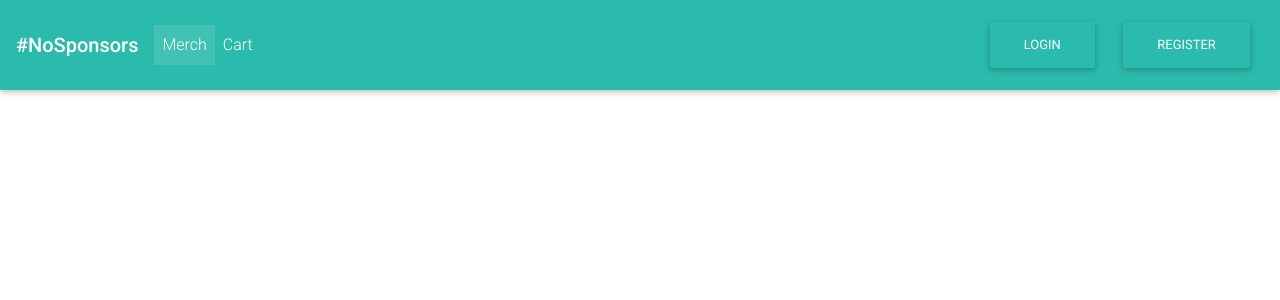
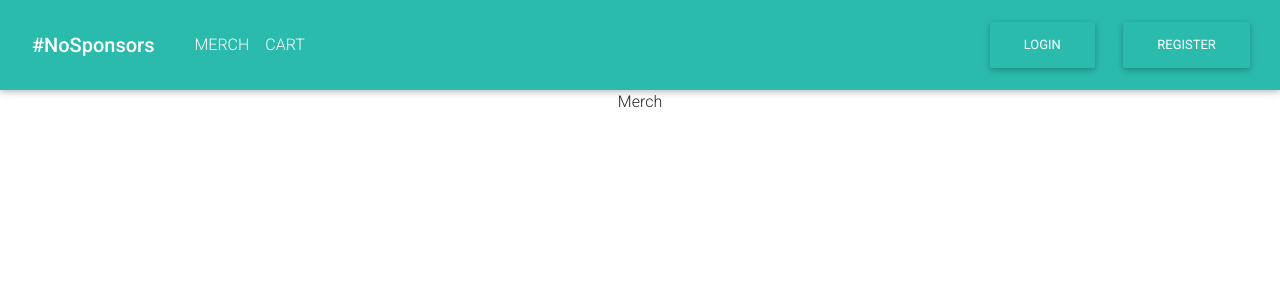
Before and after one commit to dotrider/no-sponsors, a React (Create React App) app: page /merch in a window 1280 px wide. Shown: the top 300 px of the page. Built offline with nearby package versions, Linux system fonts and the light colour scheme.

Commit message:
Set dynamic nav menu

```diff
--- /dev/null
+++ b/src/Components/Cart/Cart.js
@@ -0,0 +1,7 @@
+import React from "react";
+
+const Cart = () => {
+  return <>Cart</>;
+};
+
+export default Cart;
--- /dev/null
+++ b/src/Components/Merch/Merch.js
@@ -0,0 +1,7 @@
+import React from "react";
+
+const Merch = () => {
+  return <>Merch</>;
+};
+
+export default Merch;
--- a/src/Components/Navbar/Navbar.js
+++ b/src/Components/Navbar/Navbar.js
@@ -1,6 +1,6 @@
 import React from "react";
-import Login from '../Login/Login';
-import Register from '../Register/Register';
+import Login from "../Login/Login";
+import Register from "../Register/Register";
 import {
   MDBNavbar,
   MDBNavbarBrand,
@@ -8,38 +8,44 @@ import {
   MDBNavItem,
   MDBNavLink,
   MDBNavbarToggler,
-  MDBCollapse
+  MDBCollapse,
 } from "mdbreact";
+
+const siteName = "#NoSponsors";
+const nav = ["merch", "cart"];
 
 const NavBar = () => {
   return (
     <MDBNavbar color="default-color" dark expand="md">
-      <MDBNavbarBrand>
-        <strong className="white-text">#NoSponsors</strong>
-      </MDBNavbarBrand>
+      <MDBNavLink to="/">
+        <MDBNavbarBrand>
+          <strong className="white-text">{siteName}</strong>
+        </MDBNavbarBrand>
+      </MDBNavLink>
       <MDBNavbarToggler
-    //   onClick={}
+      //   onClick={}
       />
-      <MDBCollapse id="navbarCollapse3"
-    //   isOpen={}
-      navbar>
+      <MDBCollapse
+        id="navbarCollapse3"
+        //   isOpen={}
+        navbar
+      >
         <MDBNavbarNav left>
-          <MDBNavItem active>
-            <MDBNavLink to="#!">Merch</MDBNavLink>
-          </MDBNavItem>
-          <MDBNavItem>
-            <MDBNavLink to="#!">Cart</MDBNavLink>
-          </MDBNavItem>
+          {nav.map((page, i) => (
+            <MDBNavItem key={i}>
+              <MDBNavLink to={"/" + page}>{page.toUpperCase()}</MDBNavLink>
+            </MDBNavItem>
+          ))}
         </MDBNavbarNav>
         <MDBNavbarNav right>
           <MDBNavItem>
             <MDBNavLink className="waves-effect waves-light" to="#!">
-              <Login/>
+              <Login />
             </MDBNavLink>
           </MDBNavItem>
           <MDBNavItem>
             <MDBNavLink className="waves-effect waves-light" to="#!">
-              <Register/>
+              <Register />
             </MDBNavLink>
           </MDBNavItem>
         </MDBNavbarNav>
--- a/src/routes.js
+++ b/src/routes.js
@@ -1,10 +1,13 @@
 import React from 'react';
 import { Switch, Route } from 'react-router-dom';
 import Home from './Components/Home/Home';
+import Merch from './Components/Merch/Merch';
+import Cart from './Components/Cart/Cart';
 
 export default (
     <Switch>
         <Route exact path='/' component={Home}/>
-        {/* Set other routes here */}
+        <Route path='/merch' component={Merch}/>
+        <Route path='/cart' component={Cart}/>
     </Switch>
 )
```
